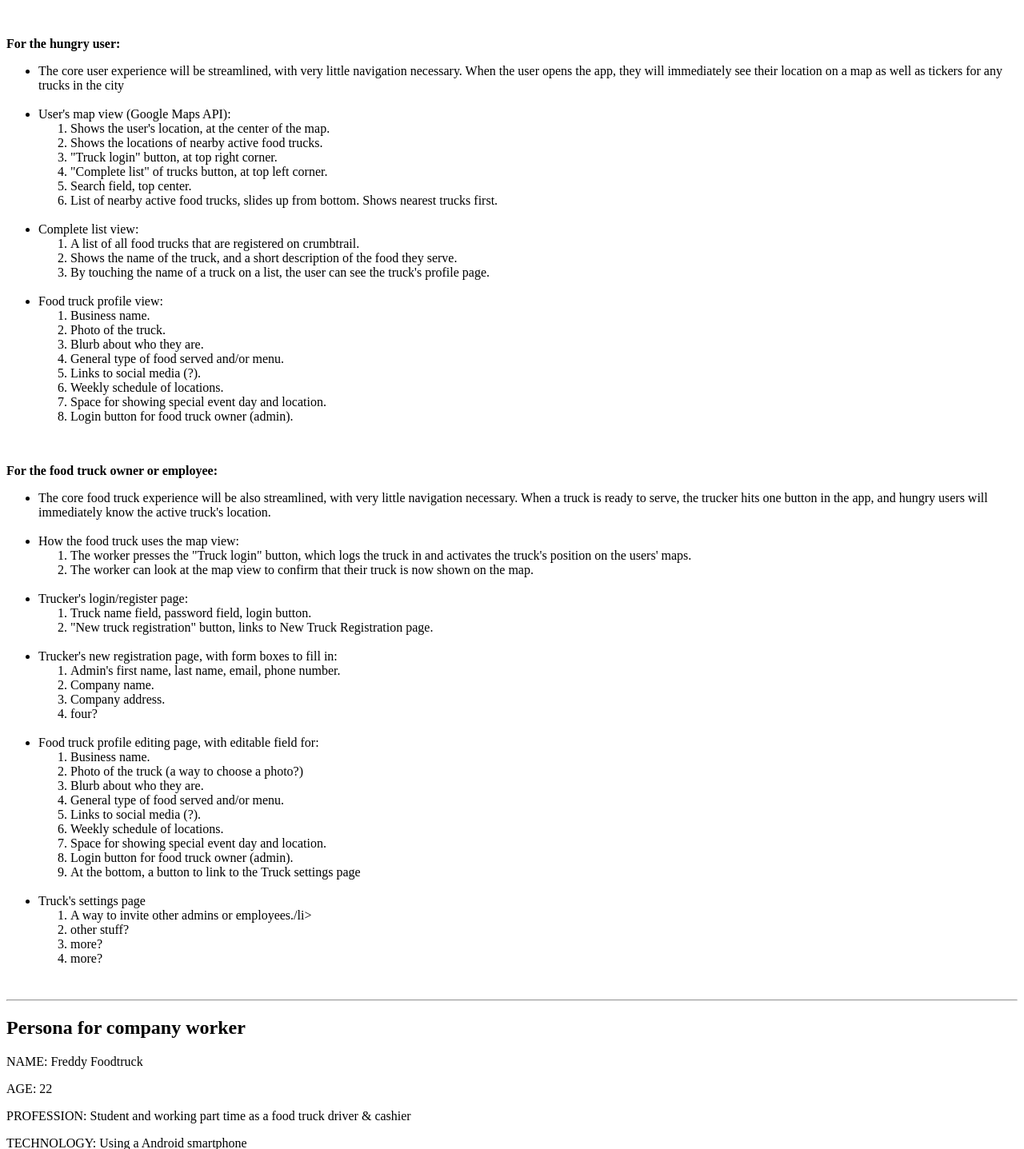
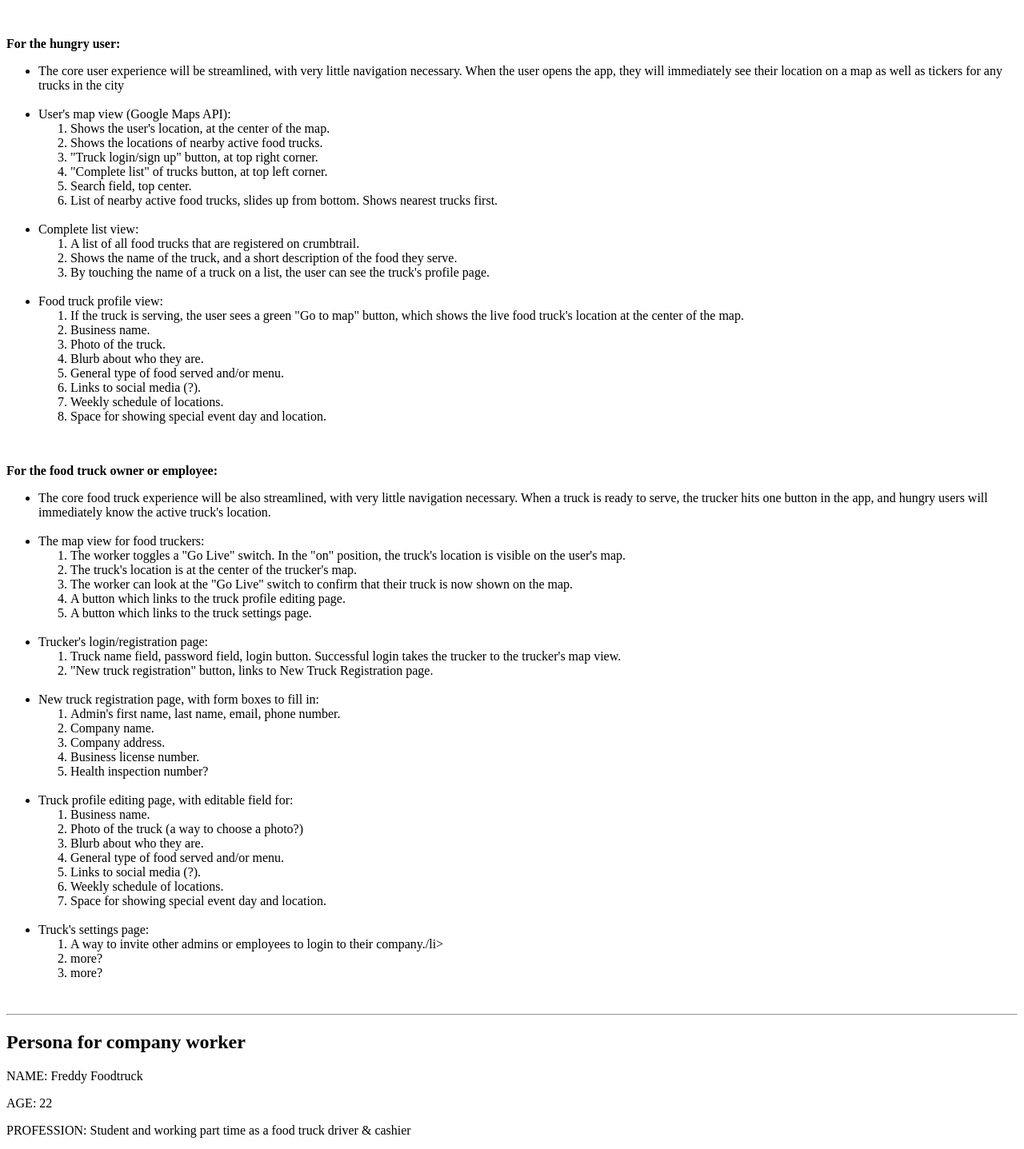
Before and after one commit to mmalvar13/crumbtrail, a PHP site: page /epic/epic.php in a window 1280 px wide. Shown: the part 149-1586 px from the top of the page at 80% size. Run offline with PHP 8.4, Linux system fonts and the light colour scheme.

Commit message:
Changes to outline of users and food trucks, as per living room discussion.

```diff
--- a/epic/epic.php
+++ b/epic/epic.php
@@ -31,7 +31,7 @@
 					<ol>
 						<li>Shows the user's location, at the center of the map.</li>
 						<li>Shows the locations of nearby active food trucks.</li>
-						<li>"Truck login" button, at top right corner.</li>
+						<li>"Truck login/sign up" button, at top right corner.</li>
 						<li>"Complete list" of trucks button, at top left corner.</li>
 						<li>Search field, top center.</li>
 						<li>List of nearby active food trucks, slides up from bottom.  Shows nearest trucks first.</li>
@@ -48,6 +48,7 @@
 
 				<li>Food truck profile view:</li>
 					<ol>
+						<li>If the truck is serving, the user sees a green "Go to map" button, which shows the live food truck's location at the center of the map.</li>
 						<li>Business name.</li>
 						<li>Photo of the truck.</li>
 						<li>Blurb about who they are.</li>
@@ -55,7 +56,6 @@
 						<li>Links to social media (?).</li>
 						<li>Weekly schedule of locations.</li>
 						<li>Space for showing special event day and location.</li>
-						<li>Login button for food truck owner (admin).</li>
 					</ol>
 			</ul>
 			<br>
@@ -68,31 +68,34 @@
 					truck's location. </li>
 				<br>
 
-				<li>How the food truck uses the map view:</li>
+				<li>The map view for food truckers:</li>
 					<ol>
-						<li>The worker presses the "Truck login" button, which logs the truck in and activates the
-						truck's position on the users' maps.</li>
-						<li>The worker can look at the map view to confirm that their truck is now shown on the map.</li>
+						<li>The worker toggles a "Go Live" switch.  In the "on" position, the truck's location is visible on the user's map.</li>
+						<li>The truck's location is at the center of the trucker's map.</li>
+						<li>The worker can look at the "Go Live" switch to confirm that their truck is now shown on the map.</li>
+						<li>A button which links to the truck profile editing page.</li>
+						<li>A button which links to the truck settings page.</li>
 					</ol>
 				<br>
 
-				<li>Trucker's login/register page:</li>
+				<li>Trucker's login/registration page:</li>
 					<ol>
-						<li>Truck name field, password field, login button.</li>
+						<li>Truck name field, password field, login button.  Successful login takes the trucker to the trucker's map view.</li>
 						<li>"New truck registration" button, links to New Truck Registration page.</li>
 					</ol>
 				<br>
 
-				<li>Trucker's new registration page, with form boxes to fill in:</li>
+				<li>New truck registration page, with form boxes to fill in:</li>
 					<ol>
 						<li>Admin's first name, last name, email, phone number.</li>
 						<li>Company name.</li>
 						<li>Company address.</li>
-						<li>four?</li>
+						<li>Business license number.</li>
+						<li>Health inspection number?</li>
 					</ol>
 				<br>
 
-				<li>Food truck profile editing page, with editable field for:</li>
+				<li>Truck profile editing page, with editable field for:</li>
 				<ol>
 					<li>Business name.</li>
 					<li>Photo of the truck (a way to choose a photo?)</li>
@@ -101,15 +104,12 @@
 					<li>Links to social media (?).</li>
 					<li>Weekly schedule of locations.</li>
 					<li>Space for showing special event day and location.</li>
-					<li>Login button for food truck owner (admin).</li>
-					<li>At the bottom, a button to link to the Truck settings page</li>
 				</ol>
 				<br>
 
-				<li>Truck's settings page</li>
+				<li>Truck's settings page:</li>
 				<ol>
-					<li>A way to invite other admins or employees./li>
-					<li>other stuff?</li>
+					<li>A way to invite other admins or employees to login to their company./li>
 					<li>more?</li>
 					<li>more?</li>
 				</ol>
```
